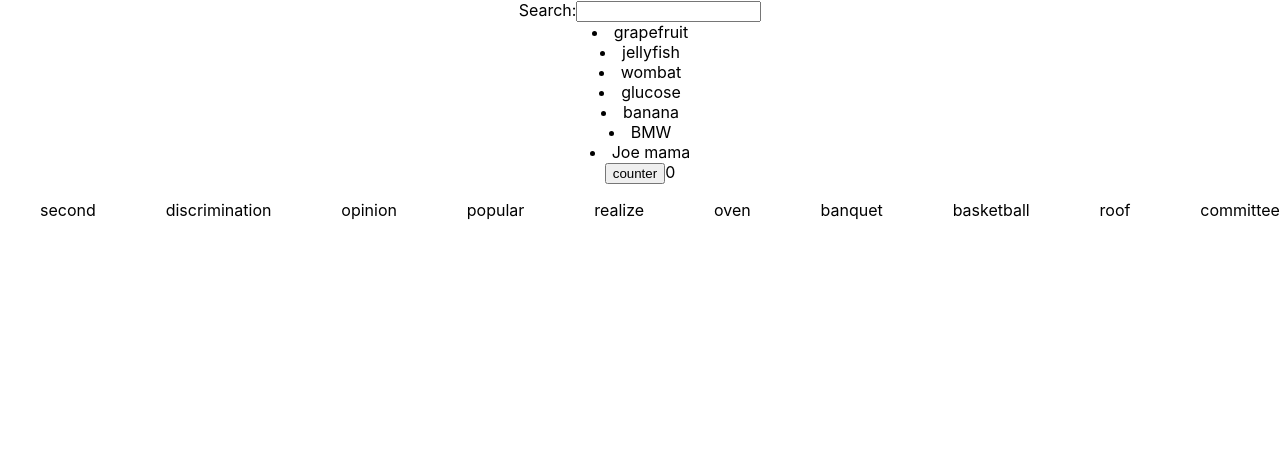
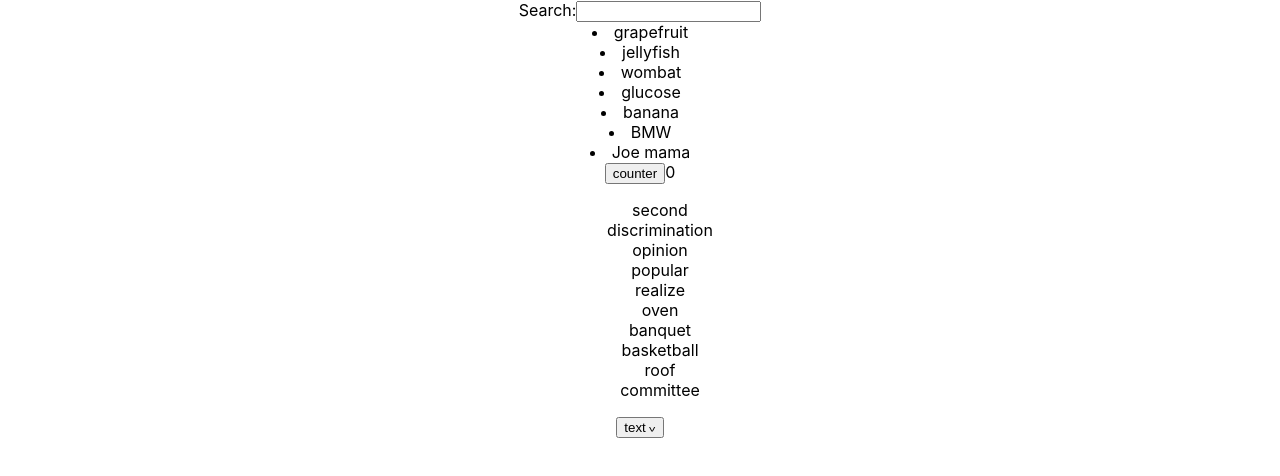
Before and after one commit to iamalondra/react-problems, a React (Create React App) app: page / in a window 1280 px wide. Shown: the top 476 px of the page. Built offline with nearby package versions, Linux system fonts and the light colour scheme.

Commit message:
implimented accordion

```diff
--- a/package.json
+++ b/package.json
@@ -6,6 +6,7 @@
     "@testing-library/jest-dom": "^5.16.5",
     "@testing-library/react": "^13.3.0",
     "@testing-library/user-event": "^13.5.0",
+    "bootstrap": "^5.2.0",
     "react": "^18.2.0",
     "react-dom": "^18.2.0",
     "react-scripts": "5.0.1",
--- a/src/App.js
+++ b/src/App.js
@@ -3,6 +3,7 @@ import './App.css';
 import SearchFilter from './problems/SearchFilter';
 import SimpleCounter from './problems/SimpleCounter';
 import DisplayList from './problems/DisplayList/DisplayList';
+import Accordion from './problems/Accordion/Accordion';
 
 function App() {
   return (
@@ -10,6 +11,7 @@ function App() {
       <SearchFilter />
       <SimpleCounter />
       <DisplayList />
+      <Accordion />
     </div>
   );
 }
--- /dev/null
+++ b/src/problems/Accordion/Accordion.css
@@ -0,0 +1,19 @@
+.hidden{
+  /* visibility: hidden; */
+  height: 0px;
+  transition: height 0.15s ease-out;
+  overflow: hidden;
+}
+
+.display-list{
+  /* transition-property: all;
+  transition-duration: 10s; */
+  transition: height 0.5s linear;
+  height: 300px;
+  overflow: hidden;
+}
+
+.rotate{
+  transform: rotate(180deg);
+  display: inline-block;
+}
--- /dev/null
+++ b/src/problems/Accordion/Accordion.js
@@ -0,0 +1,21 @@
+import React, { useState } from "react";
+import DisplayList from "../DisplayList/DisplayList";
+import './Accordion.css'
+export default function Accordion() {
+  const [isOpen, setIsOpen] = useState(false);
+
+  const handleClick = () => {
+    setIsOpen(!isOpen);
+  };
+
+
+
+  return (
+    <div>
+      <button onClick={handleClick}>text <span className={!isOpen? "carrot rotate" : ""}>^</span></button>
+      <div className={`${!isOpen? "hidden" : "display-list"}` }>
+        <DisplayList />
+      </div>
+    </div>
+  );
+}
--- a/src/problems/DisplayList/DisplayList.css
+++ b/src/problems/DisplayList/DisplayList.css
@@ -1,6 +1,6 @@
 
 .words-list{
   list-style-type: none;
-  display: flex;
-  justify-content: space-between;
+  /* display: flex;
+  justify-content: space-between; */
 }
```
Also changed, not shown: 1 other file (tests, documents, lock files or other folders).
